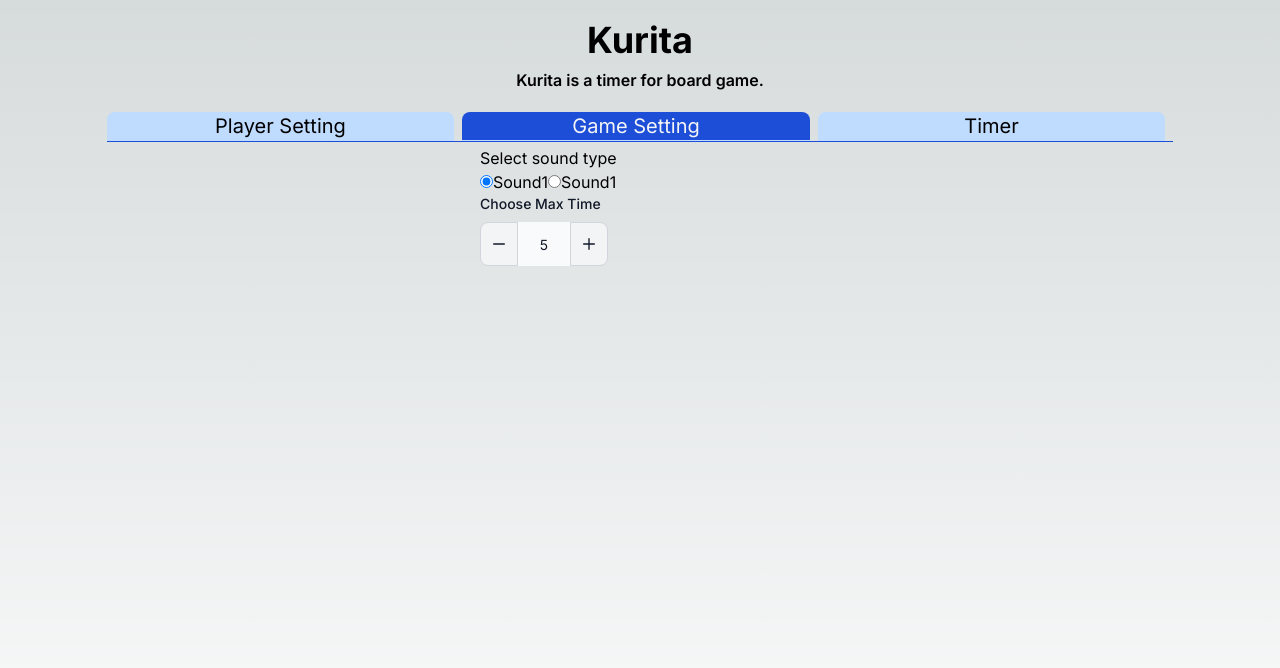
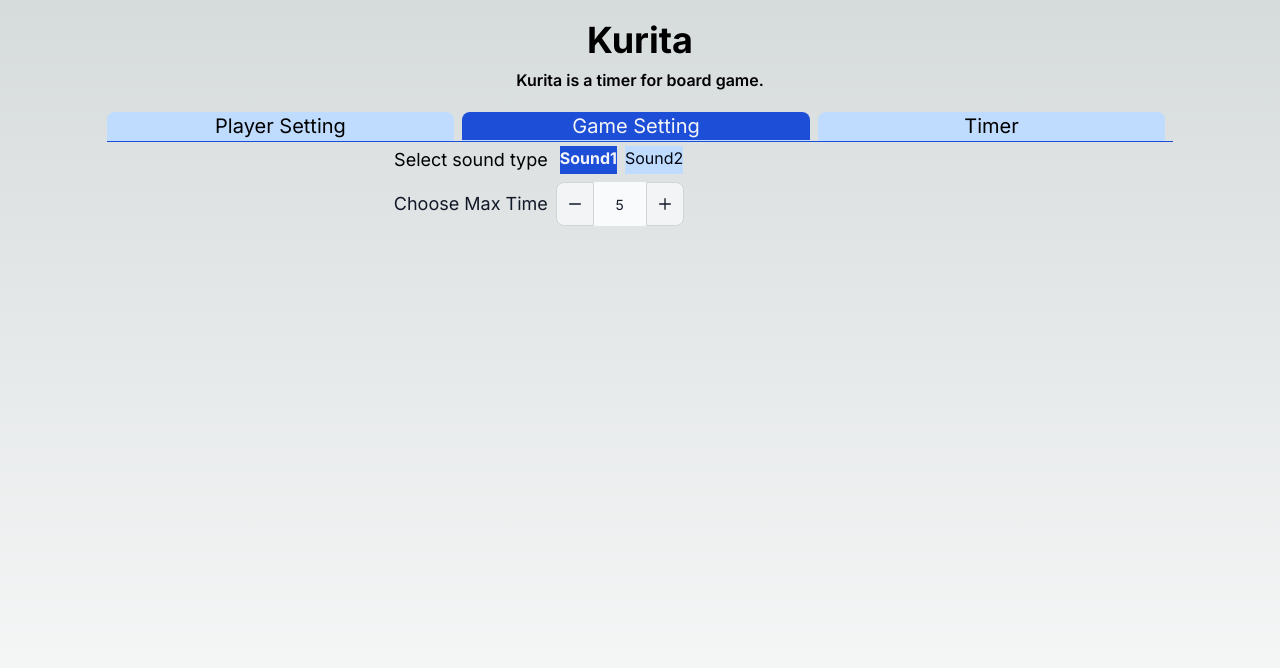
Before and after one commit to tomato3713/kurita, a Next.js app: page / in a window 1280 px wide. Both pictures are taken after a click on the button "Game Setting". Shown: the top 668 px of the page. Built offline with nearby package versions, Linux system fonts and the light colour scheme.

Commit message:
update game setting design

```diff
--- a/src/app/components/GameSettingTab.tsx
+++ b/src/app/components/GameSettingTab.tsx
@@ -25,15 +25,18 @@ export const GameSettingTab: React.FC<GameSettingTabProps> = ({
   };
 
   return (
-    <div className="game-setting-tab">
-      <form className="max-w-xs mx-auto">
-        <fieldset>
-          <legend>Select sound type</legend>
-          <div>
+    <div className="w-10/12">
+      <form className="grid grid-cols-2 gap-2 place-content-stretch place-items-stretch">
+        <legend className="place-self-end text-lg">Select sound type</legend>
+        <div className="flex">
           {Array.from(source.keys()).map((v) => {
             return (
-                <>
+              <div
+                key={`sound-type-${v}`}
+                className={`w-1/${source.size} px-0 mx-1 text-center ${gameSetting.sound === source.get(v) ? "bg-blue-700 text-gray-100 font-bold" : "bg-blue-200 text-gray-950"}`}
+              >
                 <input
+                  className="hidden"
                   type="radio"
                   id={`sound-type-${v}`}
                   name="sound-type"
@@ -41,20 +44,20 @@ export const GameSettingTab: React.FC<GameSettingTabProps> = ({
                   onChange={handleUpdateSoundType}
                   checked={gameSetting.sound === source.get(v)}
                 />
-                  <label htmlFor={`sound-type-${v}`}>Sound1</label>
-                </>
+                <label
+                  htmlFor={`sound-type-${v}`}
+                  className="inline-block w-full m-0"
+                >
+                  {v}
+                </label>
+              </div>
             );
           })}
         </div>
-        </fieldset>
 
-        <fieldset>
-          <label
-            htmlFor="quantity-input"
-            className="block mb-2 text-sm font-medium text-gray-900 dark:text-white"
-          >
+        <legend className="place-self-end mb-2 text-lg text-gray-900 dark:text-white">
           Choose Max Time
-          </label>
+        </legend>
         <div className="relative flex items-center max-w-[8rem]">
           <button
             type="button"
@@ -112,7 +115,6 @@ export const GameSettingTab: React.FC<GameSettingTabProps> = ({
             </svg>
           </button>
         </div>
-        </fieldset>
       </form>
     </div>
   );
```
Lines whose indentation alone changed are shown as unchanged.
